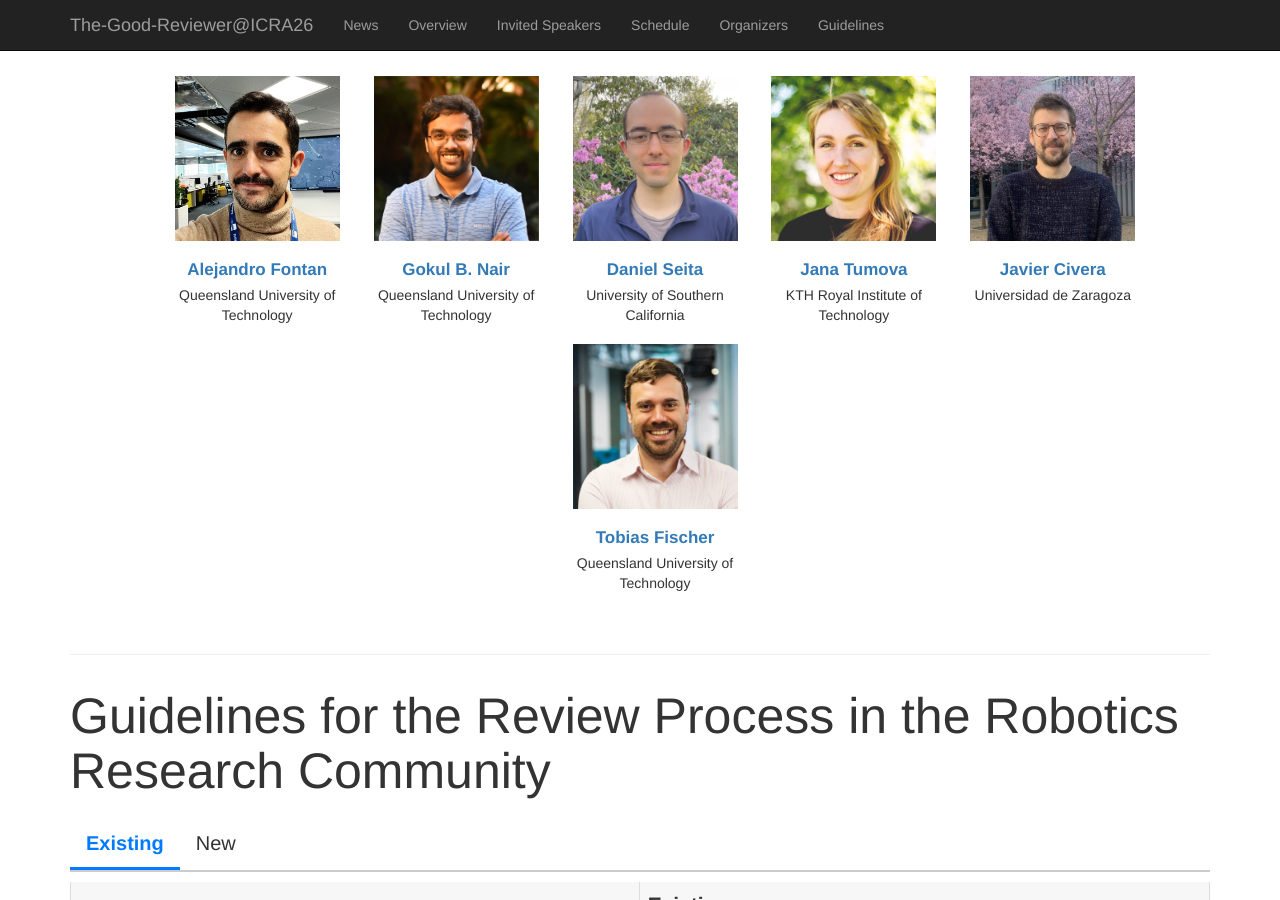
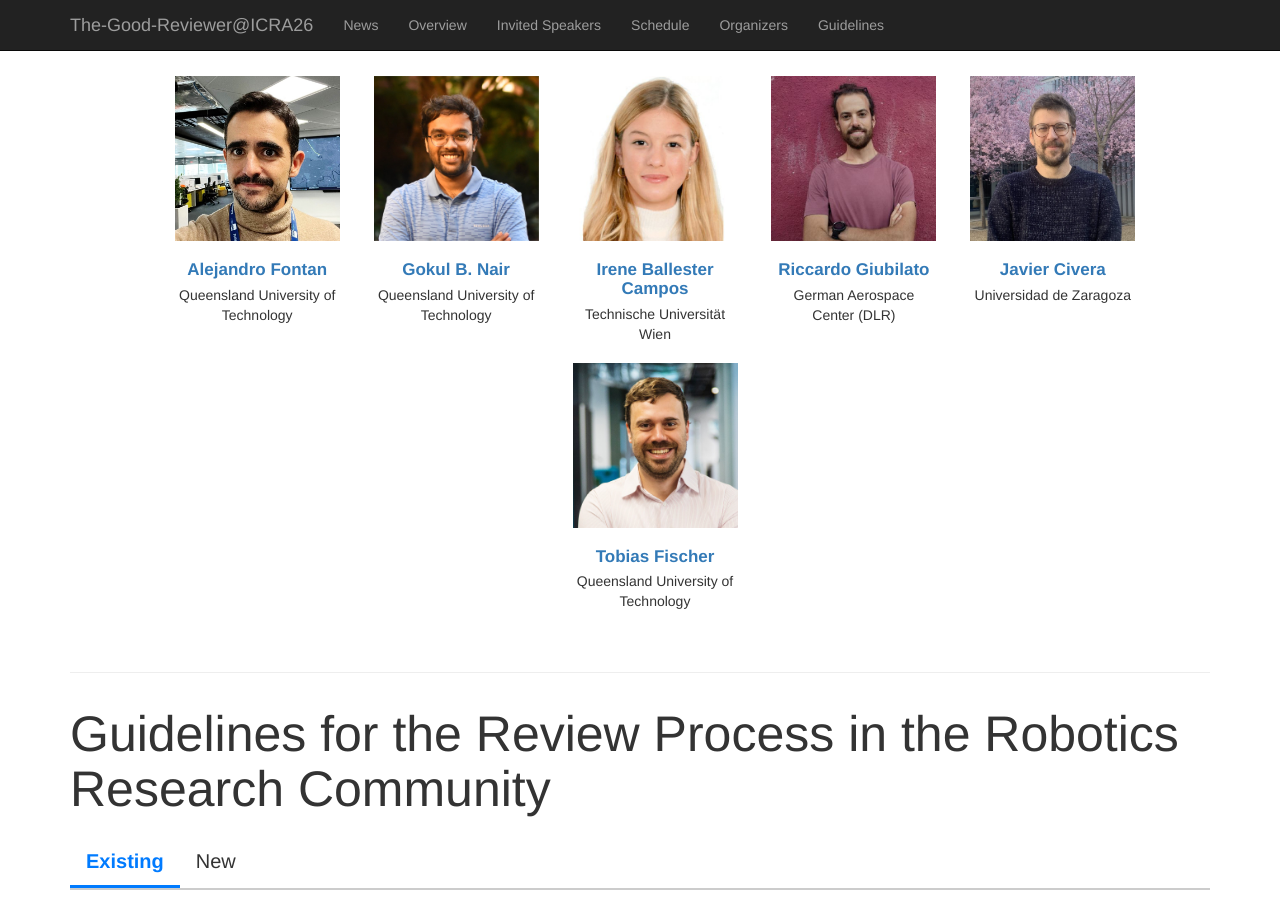
Before and after one commit to alejandrofontan/The-Good-Reviewer-ICRA26, a Jekyll site: the page built from index.html, in a window 1280 px wide and 900 px high, scrolled down 2684 px. Built offline with Jekyll 4.4.1, drawn with Linux system fonts in a browser that asks for light colours.

Commit message:
change in organizers info

```diff
--- a/_data/organizers.yaml
+++ b/_data/organizers.yaml
@@ -10,17 +10,17 @@
   position: PhD Candidate
   affiliation: Queensland University of Technology
 
-- name: Daniel Seita
-  image: /assets/images/daniel_seita.jpeg
-  web: https://www.linkedin.com/in/daniel-seita-51326288/
-  position: Assistant Professor
-  affiliation: University of Southern California
+- name: Irene Ballester Campos
+  image: /assets/images/irene_ballester_campos.jpg
+  web: https://cvl.tuwien.ac.at/staff/irene-ballester-campos/
+  position: PhD Student
+  affiliation: Technische Universität Wien
 
-- name: Jana Tumova
-  image: /assets/images/jana_tumova.jpeg
-  web: https://www.linkedin.com/in/jana-tumova-3a511253/
-  position: Associate Professor
-  affiliation: KTH Royal Institute of Technology
+- name: Riccardo Giubilato
+  image: /assets/images/riccardo_giubilato.jpeg
+  web: https://www.linkedin.com/in/riccardo-giubilato-486448131/
+  position: Researcher
+  affiliation: German Aerospace Center (DLR)
 
 - name: Javier Civera
   image: /assets/images/javier_civera.jpeg
```
Also changed, not shown: assets/images/irene_ballester_campos.jpg (added), assets/images/riccardo_giubilato.jpeg (added).
